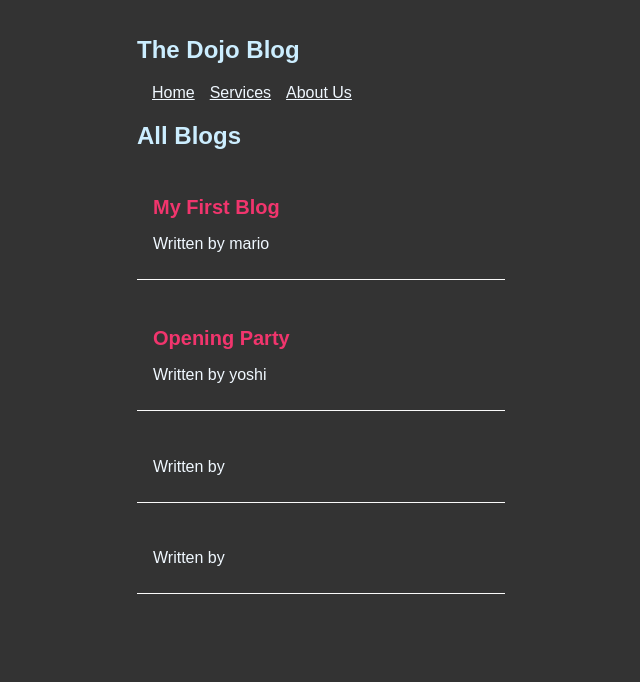
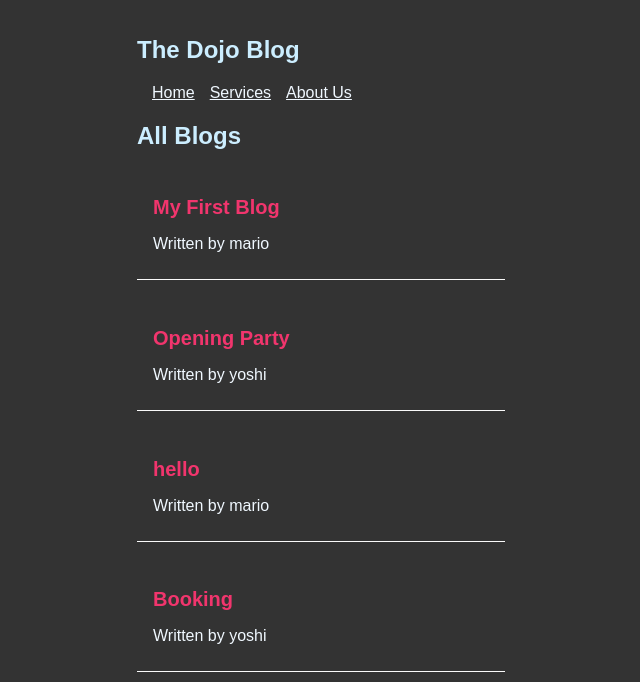
Before and after one commit to ordyfandio/LearnReact, a React (Vite) app: page / in a window 1280 px wide. Shown: the top 682 px of the page, without its empty margins (319-959 px from the left). Built offline with nearby package versions, Linux system fonts and the light colour scheme; data requests are answered from the project's data file.

Commit message:
Update of the preview code

```diff
--- a/data/db.json
+++ b/data/db.json
@@ -12,15 +12,17 @@
       "author": "yoshi",
       "id": 2
     },
-    [
-      "bhvhvjh",
-      "hhchch",
-      "mario"
-    ],
-    [
-      null,
-      null,
-      "mario"
-    ]
+    {
+      "title": "hello",
+      "body": "hello world",
+      "author": "mario",
+      "id": 3
+    },
+    {
+      "title": "Booking",
+      "body": "We need it !",
+      "author": "yoshi",
+      "id": 4
+    }
   ]
 }
--- a/src/BlogDetails.jsx
+++ b/src/BlogDetails.jsx
@@ -19,7 +19,7 @@ const BlogDetails = () => {
             {isPending && <div>Loading...</div>}
             {error && <div>{error}</div>}
             {blog &&(
-              <article>
+              <article key={blog.id}>
                 <h2>{blog.title}</h2>
                 <div>{blog.body}</div>
                 <p>Written by {blog.author}</p>
--- a/src/Create.jsx
+++ b/src/Create.jsx
@@ -11,7 +11,7 @@ const Create = () => {
 
     const handleSubmit=(e)=>{
        e.preventDefault();
-       const blog=[title,body,author];
+       const blog={title,body,author};
 
        setIsPending(true);
 
@@ -31,6 +31,16 @@ const Create = () => {
        setTitle('');
     }
 
+    const handleChangeTitle = (event) => {
+        setTitle(event.target.value);
+    }
+    const handleChangeBody = (event) => {
+        setBody(event.target.value);
+    }
+    const handleChangeAuthor = (event) => {
+
+        setAuthor(event.target.value);
+    }
 
 
    return (
@@ -38,15 +48,14 @@ const Create = () => {
             <h2>Add a New Blog</h2>
             <form onSubmit={handleSubmit}>
                 <label>Blog Title</label>
-                <input type="text" required value={title}
-                onChange={(e)=> setTitle(e.target.value)}></input>
+                <input type="text" required value={title} name="title"
+                onChange={handleChangeTitle}></input>
 
                 <label>Blog Body:</label>
-                <textarea required value={body}
-                onChange={(e)=>setBody(e.target.value)}></textarea>
-
+                <textarea required value={body} name="body"
+                onChange={handleChangeBody}></textarea>
                 <label>Blog Author</label>
-                <select value={author} onChange={(e)=>setAuthor(e.target.value)}>
+                <select value={author} name="author" onChange={handleChangeAuthor}>
                     <option value="mario">Mario</option>
                     <option value="yoshi">Yoshi</option>
                 </select>
```
